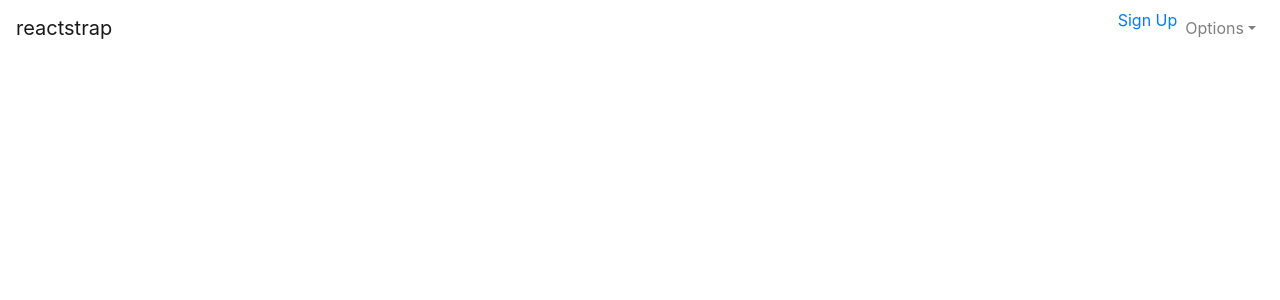
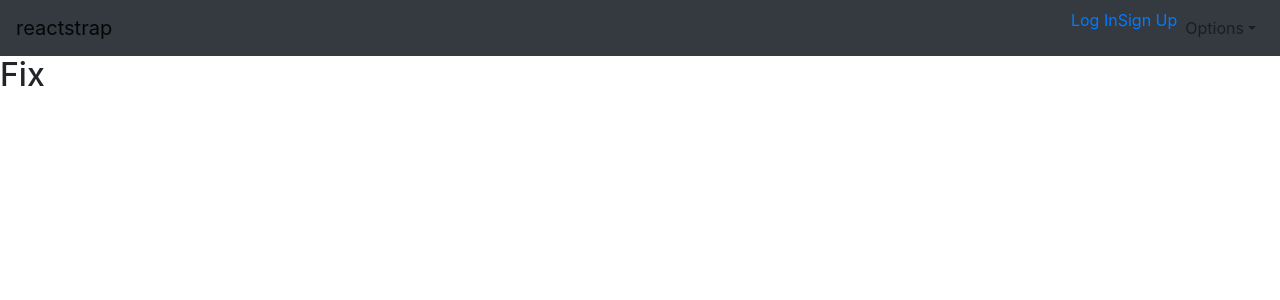
Before and after one commit to 1s2wise/Fundraiser, a React app: page / in a window 1280 px wide. Shown: the top 300 px of the page. Built offline with nearby package versions, Linux system fonts and the light colour scheme.

Commit message:
Added Navigation

```diff
--- a/App.js
+++ b/App.js
@@ -1,6 +1,9 @@
 import React, { Component } from 'react';
 import { BrowserRouter, Route } from 'react-router-dom';
 import MuiThemeProvider from 'material-ui/styles/MuiThemeProvider'
+
+import Signup from './pages/signup';
+import Login from './pages/login';
 
 import Home from './pages/home';
 
@@ -8,16 +11,26 @@ export default class App extends Component {
     render() {
         return (
             <MuiThemeProvider>
-            <BrowserRouter>
 
-                    <Route
-                        exact
-                        path="/"
-                        component =  { Home }
-                    />
+                <BrowserRouter>
+                    <div>
+                        <Route
+                            exact
+                            path="/"
+                            component={Home}
+                        />
+                        <Route
+                            path="/login"
+                            component={Login}
+                        />
+                        <Route
+                            path="/signup"
+                            component={Signup}
+                        />
 
+                    </div>
+                </BrowserRouter>
 
-            </BrowserRouter>
             </MuiThemeProvider>
 
         )
--- a/components/loginbox.js
+++ b/components/loginbox.js
@@ -1,6 +1,10 @@
 import React, { Component } from 'react';
-//import SignupBox from '../components/signupbox';
-import Example from '../components/navigation';
+import TextField from 'material-ui/TextField';
+import RaisedButton from 'material-ui/RaisedButton';
+import { loginAPI } from '../services/api';
+const style = {
+    margin: 12,
+  };
 
 export default class LoginBox extends Component {
     constructor(props) {
@@ -19,7 +23,7 @@ export default class LoginBox extends Component {
     }
 
     logIn() {
-        logInAPI(this.state)
+        loginAPI(this.state)
 
             .then(function (response) {
                 console.log(response);
--- a/components/navigation.js
+++ b/components/navigation.js
@@ -1,6 +1,5 @@
-import React from 'react';
-import SignupBox from '../components/signupbox';
-// import LoginBox from '../components/loginbox';
+import React, { Component } from 'react';
+
 import { Link } from 'react-router-dom';
 
 import {
@@ -17,7 +16,7 @@ import {
   DropdownItem
 } from 'reactstrap';
 
-export default class TopNav extends React.Component {
+export default class TopNav extends Component {
   constructor(props) {
     super(props);
 
@@ -36,14 +35,14 @@ export default class TopNav extends React.Component {
   render() {
     return (
       <div>
-        <Navbar color="fade" light expand="md">
+        <Navbar color="dark" light expand="md">
           <NavbarBrand href="/">reactstrap</NavbarBrand>
           <NavbarToggler onClick={this.toggle} />
           <Collapse isOpen={this.state.isOpen} navbar>
             <Nav className="ml-auto" navbar>
-              {/* <NavItem>
+              <NavItem>
                <Link to="/login">Log In</Link>
-              </NavItem> */}
+              </NavItem>
               <NavItem>
                 <Link to="/signup">Sign Up</Link>
               </NavItem>
--- a/components/signupbox.js
+++ b/components/signupbox.js
@@ -9,7 +9,7 @@ const style = {
 
 
 
-export default class extends Component {
+export default class SignupBox extends Component {
 
     constructor(props) {
         super(props);
--- a/pages/home.js
+++ b/pages/home.js
@@ -1,8 +1,7 @@
 import React, { Component } from 'react';
 import { Switch, BrowserRouter, Route } from 'react-router-dom';
 import TopNav from '../components/navigation';
-import SignupBox from '../components/signupbox';
-import LoginBox from '../components/loginbox';
+
 
 export default class Home extends Component {
     render() {
@@ -10,19 +9,9 @@ export default class Home extends Component {
             <div>
                 <TopNav />
                 <div className="content">
-                <Switch>
-						<Route
-							exact
-							path="/login"
-							component={ LoginBox }
-						/>
-						<Route
-							path="/signup"
-							component={ SignupBox }
-						/>
-                    </Switch>
+                <h2>Fix</h2>
 
-					</div>
+                </div>
             </div>
         )
     }
--- a/services/api.js
+++ b/services/api.js
@@ -10,6 +10,7 @@ export function signupAPI(body)
 
 export function loginAPI(body)
 {
-    var url = 'login';
+    var url = 'fundraisers/login';
+    console.log('enyx');
     return axios.post(BASE_URL+url,body);
 }
```
